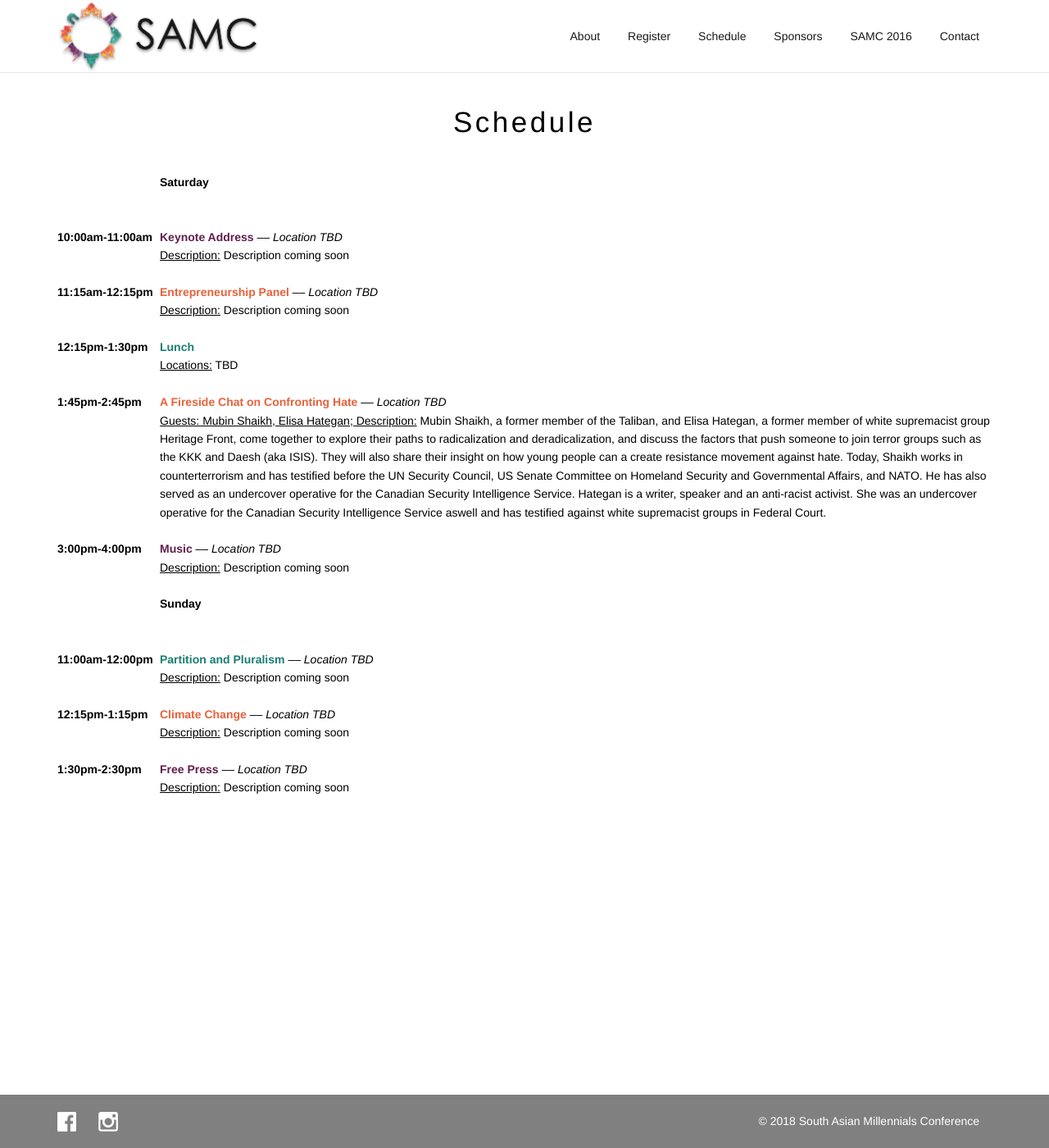
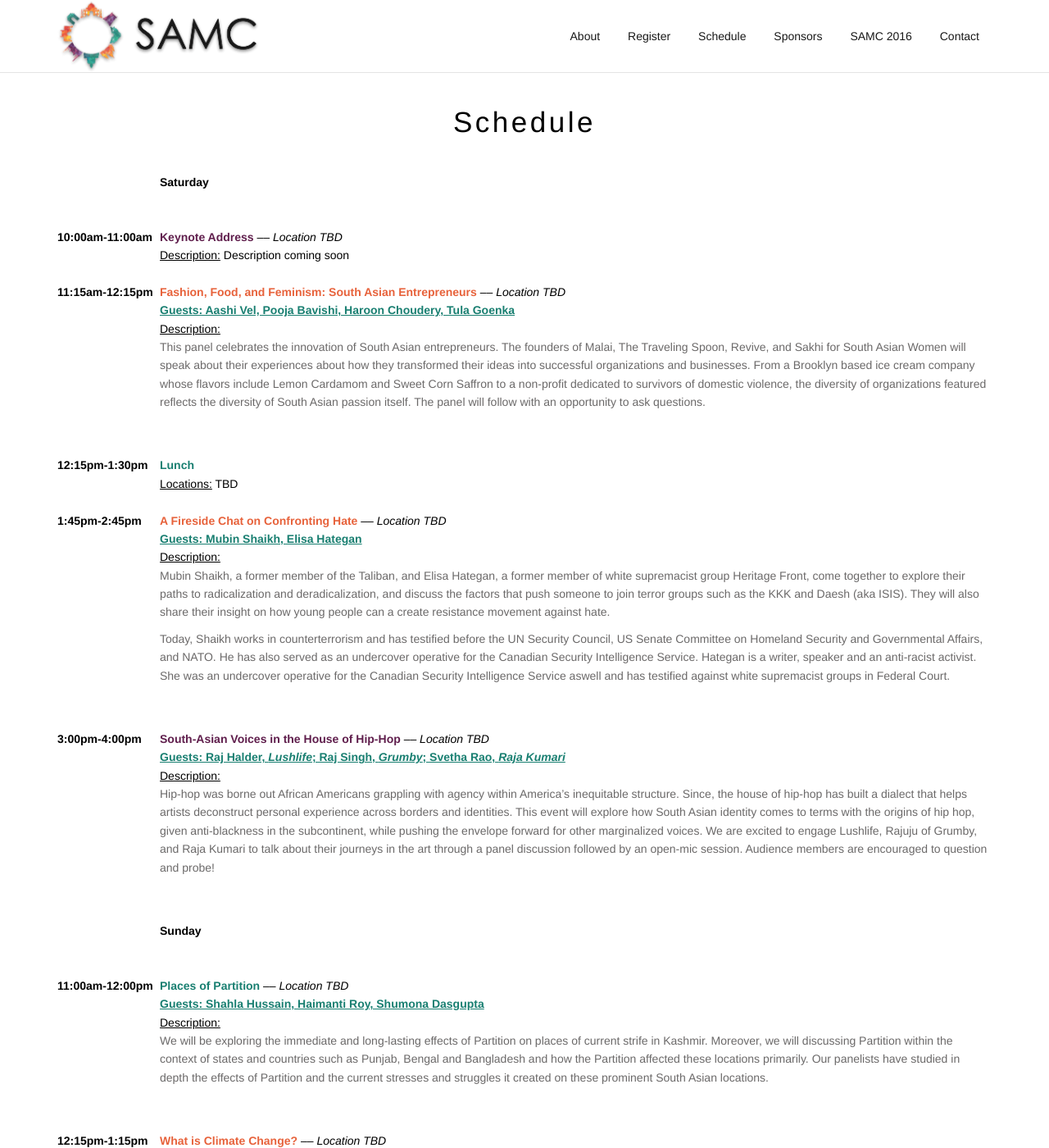
Before and after one commit to samconf/samconf.github.io, a Jekyll site: the page built from schedule/index.html, in a window 1280 px wide and 1400 px high. Shown: the whole window at 82% size. Built offline with Jekyll 4.4.1, drawn with Linux system fonts in a browser that asks for light colours; some of the changed text lies outside the part shown.

Commit message:
Added event descriptions for panels/workshops for 2018

```diff
--- a/schedule/index.html
+++ b/schedule/index.html
@@ -22,9 +22,10 @@ endpoint: schedule
             </tr>
             <tr>
                 <td>11:15am-12:15pm</td>
-                <td><strong class="p2">Entrepreneurship Panel</strong> <i>–– Location TBD</i><br>
-                    <u class="p0">Description:</u>
-                    Description coming soon
+                <td><strong class="p2">Fashion, Food, and Feminism: South Asian Entrepreneurs</strong> <i>–– Location TBD</i><br>
+                  <u class="p1"><b>Guests: Aashi Vel, Pooja Bavishi, Haroon Choudery, Tula Goenka</b></u><br>
+                  <u class="p0">Description:</u>
+                  <p>This panel celebrates the innovation of South Asian entrepreneurs. The founders of Malai, The Traveling Spoon, Revive, and Sakhi for South Asian Women will speak about their experiences about how they transformed their ideas into successful organizations and businesses. From a Brooklyn based ice cream company whose flavors include Lemon Cardamom and Sweet Corn Saffron to a non-profit dedicated to survivors of domestic violence, the diversity of organizations featured reflects the diversity of South Asian passion itself. The panel will follow with an opportunity to ask questions.</p>
                 <br><br></td>
             </tr>
             <tr>
@@ -37,17 +38,18 @@ endpoint: schedule
             <tr>
                 <td>1:45pm-2:45pm</td>
                 <td><strong class="p2">A Fireside Chat on Confronting Hate</strong> <i>–– Location TBD</i><br>
-                    <u class="p0">Guests: Mubin Shaikh, Elisa Hategan; Description:</u>
-                    Mubin Shaikh, a former member of the Taliban, and Elisa Hategan, a former member of white supremacist                         group Heritage Front, come together to explore their paths to radicalization and deradicalization, and 						discuss the factors that push someone to join terror groups such as the KKK and Daesh (aka ISIS). They 						will also share their insight on how young people can a create resistance movement against hate.
-
-					Today, Shaikh works in counterterrorism and has testified before the UN Security Council, US Senate 						Committee on Homeland Security and Governmental Affairs, and NATO. He has also served as an undercover 						operative for the Canadian Security Intelligence Service. Hategan is a writer, speaker and an anti-racist 					  activist. She was an undercover operative for the Canadian Security Intelligence Service aswell and has 						testified against white supremacist groups in Federal Court.
+                    <u class="p1"><b>Guests: Mubin Shaikh, Elisa Hategan</b></u><br>
+                    <u class="p0">Description:</u>
+                    <p>Mubin Shaikh, a former member of the Taliban, and Elisa Hategan, a former member of white supremacist group Heritage Front, come together to explore their paths to radicalization and deradicalization, and discuss the factors that push someone to join terror groups such as the KKK and Daesh (aka ISIS). They will also share their insight on how young people can a create resistance movement against hate.</p>
+                    <p>Today, Shaikh works in counterterrorism and has testified before the UN Security Council, US Senate Committee on Homeland Security and Governmental Affairs, and NATO. He has also served as an undercover operative for the Canadian Security Intelligence Service. Hategan is a writer, speaker and an anti-racist activist. She was an undercover operative for the Canadian Security Intelligence Service aswell and has testified against white supremacist groups in Federal Court.</p>
                 <br><br></td>
             </tr>
             <tr>
                 <td>3:00pm-4:00pm</td>
-                <td><strong class="p3">Music</strong> <i>–– Location TBD</i><br>
-                    <u class="p0">Description:</u>
-                    Description coming soon
+                <td><strong class="p3">South-Asian Voices in the House of Hip-Hop</strong> <i>–– Location TBD</i><br>
+                  <u class="p1"><b>Guests: Raj Halder, <i>Lushlife</i>; Raj Singh, <i>Grumby</i>; Svetha Rao, <i>Raja Kumari</i></b></u><br>
+                  <u class="p0">Description:</u>
+                  <p>Hip-hop was borne out African Americans grappling with agency within America’s inequitable structure. Since, the house of hip-hop has built a dialect that helps artists deconstruct personal experience across borders and identities. This event will explore how South Asian identity comes to terms with the origins of hip hop, given anti-blackness in the subcontinent, while pushing the envelope forward for other marginalized voices. We are excited to engage Lushlife, Rajuju of Grumby, and Raja Kumari to talk about their journeys in the art through a panel discussion followed by an open-mic session. Audience members are encouraged to question and probe!</p>
                 <br><br></td>
             </tr>
             <tr>
@@ -58,23 +60,27 @@ endpoint: schedule
             </tr>
             <tr>
                 <td>11:00am-12:00pm</td>
-                <td><strong class="p1">Partition and Pluralism</strong> <i>–– Location TBD</i><br>
-                    <u class="p0">Description:</u>
-                    Description coming soon
+                <td><strong class="p1">Places of Partition</strong> <i>–– Location TBD</i><br>
+                  <u class="p1"><b>Guests: Shahla Hussain, Haimanti Roy, Shumona Dasgupta</b></u><br>
+                  <u class="p0">Description:</u>
+                  <p>We will be exploring the immediate and long-lasting effects of Partition on places of current strife in Kashmir.  Moreover, we will discussing Partition within the context of states and countries such as Punjab, Bengal and Bangladesh and how the Partition affected these locations primarily.  Our panelists have studied in depth the effects of Partition and the current stresses and struggles it created on these prominent South Asian locations.</p>
                 <br><br></td>
             </tr>
             <tr>
                 <td>12:15pm-1:15pm</td>
-                <td><strong class="p2">Climate Change</strong> <i>–– Location TBD</i><br>
-                    <u class="p0">Description:</u>
-                    Description coming soon
+                <td><strong class="p2">What is Climate Change?</strong> <i>–– Location TBD</i><br>
+                  <u class="p1"><b>Guests: Naveeda Khan, other speakers pending confirmation</b></u><br>
+                  <u class="p0">Description:</u>
+                  <p>This panel hopes to explore and broaden discussion about a diverse set of topics—including climate adaptation tools, the potential for climate refugees, and environmental justice—in the context of climate change in Bangladesh and South Asia in general.</p>
+                  <p>Professor Naveeda Khan will elaborate about the rural and riverine environments in Bangladesh and the crisis-inflected future of climate change, while other panelists will join this discourse to offer critiques and deeper analyses about climate refugees, environmental justice, and possible plans of action to counter the detrimental effects of climate change in broader South Asia.</p>
                 <br><br></td>
             </tr>
             <tr>
                 <td>1:30pm-2:30pm</td>
-                <td><strong class="p3">Free Press</strong> <i>–– Location TBD</i><br>
-                    <u class="p0">Description:</u>
-                    Description coming soon
+                <td><strong class="p3">Threats to Free Press</strong> <i>–– Location TBD</i><br>
+                  <u class="p1"><b>Guests: Ravi Agrawal, Namrata Brar, other speakers pending</b></u><br>
+                  <u class="p0">Description:</u>
+                  <p>This panel will focus on recent threats to the safety and freedom of journalists in South Asia and how this compares to the environment faced by journalists in the United States (in terms of increased political polarisation, legal action, and harassment from the President and others through social media). Beyond this it is also interesting to look at how each of these regions report on events in the other and how they shape rhetoric and are able to circumvent threats faced by local reporters.</p>
                 <br><br></td>
             </tr>
         </tbody>
```
